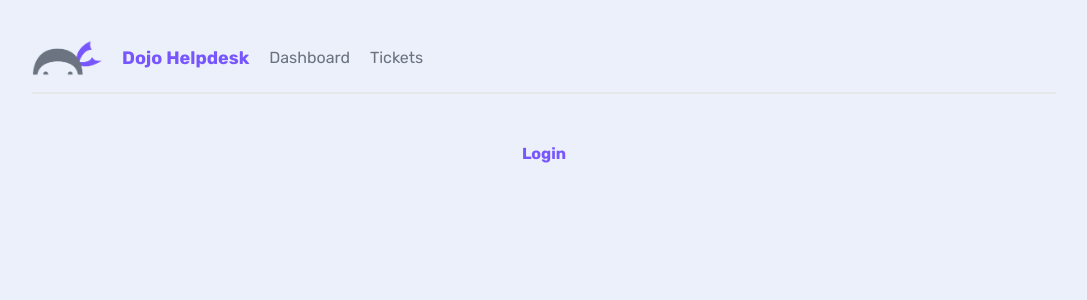
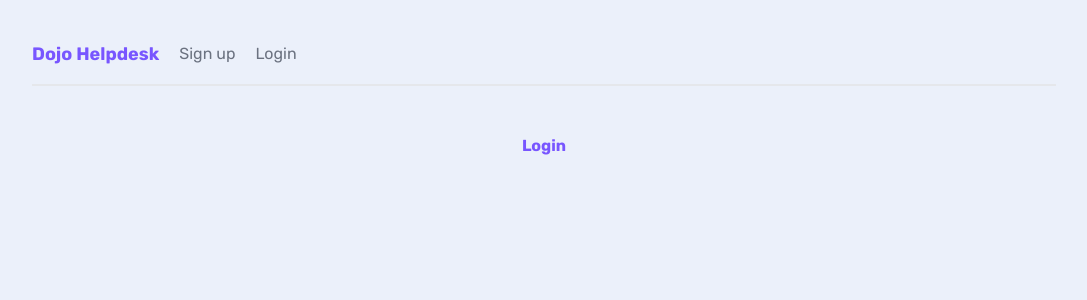
Before and after one commit to MohanpreetS/NextJS_practice, a Next.js app in the folder course/: page /login in a window 1280 px wide. Shown: the top 300 px of the page, without its empty margins (96-1183 px from the left). Built offline with nearby package versions, Linux system fonts and the light colour scheme.

Commit message:
nested layout

```diff
--- /dev/null
+++ b/course/app/(auth)/layout.jsx
@@ -0,0 +1,14 @@
+import Link from "next/link"
+
+export default function AuthLayout({ children }) {
+  return (
+    <>
+      <nav>
+        <h1>Dojo Helpdesk</h1>
+        <Link href="/signup">Sign up</Link>
+        <Link href="/login">Login</Link>
+      </nav>
+      {children}
+    </>
+  )
+}
--- /dev/null
+++ b/course/app/(dashboard)/layout.jsx
@@ -0,0 +1,11 @@
+// components
+import Navbar from '@/app/components/Navbar'
+
+export default function DashboardLayout({ children }) {
+  return (
+    <>
+      <Navbar />
+      {children}
+    </>
+  )
+}
--- a/course/app/layout.jsx
+++ b/course/app/layout.jsx
@@ -1,8 +1,5 @@
 import './globals.css'
 import { Rubik } from 'next/font/google'
-
-// components
-import Navbar from './components/Navbar'
 
 const rubik = Rubik({ subsets: ['latin'] })
 
@@ -15,7 +12,6 @@
   return (
     <html lang="en">
       <body className={rubik.className}>
-        <Navbar />
         {children}
       </body>
     </html>
```
Also changed, not shown: course/app/(dashboard)/not-found.jsx (renamed from course/app/not-found.jsx), 1 other file (tests, documents, lock files or other folders).
